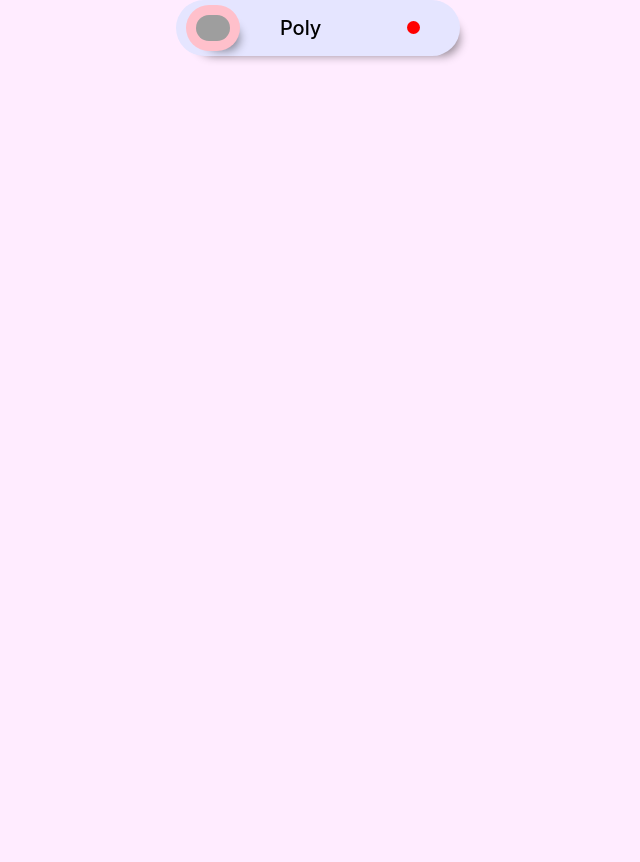
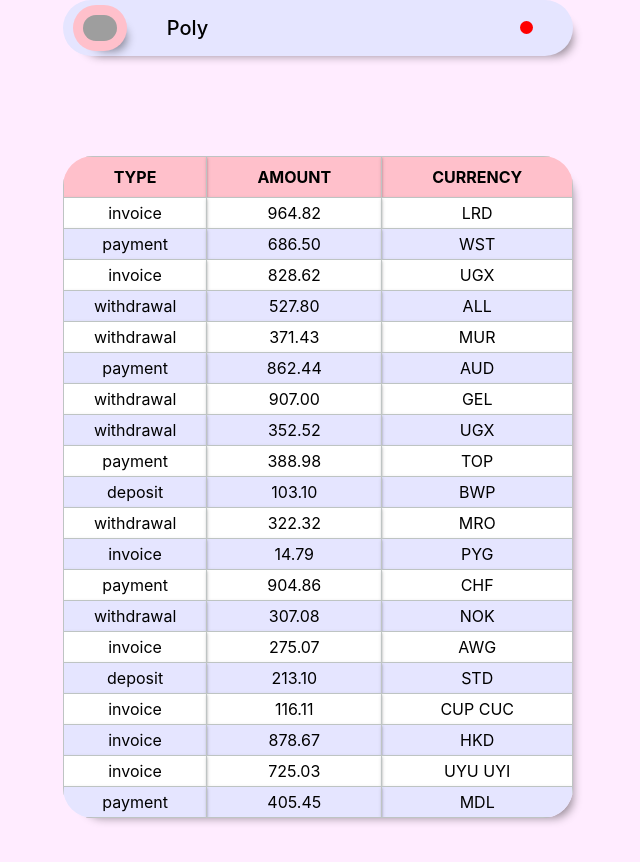
Before and after one commit to MagdalenaTyminska/React-Project-1, a React (Vite) app: page / in a window 1280 px wide. Shown: the part 1057-1919 px from the top of the page, without its empty margins (322-962 px from the left). Before the commit the page ends 1123 px from the top, so only its background shows below. Built offline with nearby package versions, Linux system fonts and the light colour scheme; grey boxes are pictures that could not be loaded.

Commit message:
added component - Transactions

```diff
--- a/src/App.tsx
+++ b/src/App.tsx
@@ -4,6 +4,8 @@
 import { Statistics } from './components/Statistics/Statistics';
 import friends from './components/FriendsList/friends.json';
 import { FriendsList } from './components/FriendsList/FriendsList';
+import items from './components/Transactions/transactionsData.json';
+import { Transactions } from './components/Transactions/Transactions';
 
 function App() {
 	return (
@@ -11,6 +13,7 @@
 			<Profile username={user.username} tag={user.tag} location={user.location} avatar={user.avatar} stats={user.stats} />
 			<Statistics title='Upload stats' stats={data} />
 			<FriendsList friends={friends} />
+			<Transactions items={items} />
 		</>
 	);
 }
--- /dev/null
+++ b/src/components/Transactions/Transactions.module.scss
@@ -0,0 +1,46 @@
+.transactions {
+	margin-top: 100px;
+	margin-bottom: 100px;
+
+	&__table {
+		border-spacing: 0;
+		box-shadow: 10px 10px 10px -10px rgba(0, 0, 0, 0.41);
+		border-collapse: collapse;
+		border-radius: 30px;
+		overflow: hidden;
+	}
+
+	&__table:hover {
+		transform: scale(1.05);
+	}
+
+	&__header {
+		background-color: pink;
+		border-top-right-radius: 30px;
+	}
+
+	&__header_cell {
+		padding: 10px 50px 10px 50px;
+		text-transform: uppercase;
+		font-weight: 400;
+		font-weight: bold;
+		border: 1px solid rgb(190, 196, 195);
+		box-shadow: 0 2px 4px 0 rgba(0, 0, 0, 0.2), 0 2px 2px 0 rgba(0, 0, 0, 0.2);
+	}
+
+	&__body_cell {
+		text-align: center;
+		padding-top: 5px;
+		padding-bottom: 5px;
+		border: 1px solid rgb(190, 196, 195);
+		box-shadow: 0 2px 4px 0 rgba(0, 0, 0, 0.2), 0 2px 2px 0 rgba(0, 0, 0, 0.2);
+	}
+
+	&__body:nth-child(2n + 1) {
+		background-color: white;
+	}
+
+	&__body:nth-child(2n) {
+		background-color: #e5e5ff;
+	}
+}
--- /dev/null
+++ b/src/components/Transactions/Transactions.tsx
@@ -0,0 +1,36 @@
+import scss from './Transactions.module.scss';
+
+type Transactions = {
+	id: string;
+	type: string;
+	amount: string;
+	currency: string;
+};
+
+type TransactionsProps = {
+	items: Transactions[];
+};
+
+export const Transactions = ({ items }: TransactionsProps) => (
+	<section className={scss.transactions}>
+		<table className={scss.transactions__table}>
+			<thead className={scss.transactions__header}>
+				<tr className={scss.transactions__header_row}>
+					<th className={scss.transactions__header_cell}>Type</th>
+					<th className={scss.transactions__header_cell}>Amount</th>
+					<th className={scss.transactions__header_cell}>Currency</th>
+				</tr>
+			</thead>
+
+			<tbody>
+				{items.map((item) => (
+					<tr key={item.id} className={scss.transactions__body}>
+						<td className={scss.transactions__body_cell}>{item.type}</td>
+						<td className={scss.transactions__body_cell}>{item.amount}</td>
+						<td className={scss.transactions__body_cell}>{item.currency}</td>
+					</tr>
+				))}
+			</tbody>
+		</table>
+	</section>
+);
--- /dev/null
+++ b/src/components/Transactions/TransactionsData.json
@@ -0,0 +1,122 @@
+[
+    {
+        "id": "1e0700a2-5183-4291-85cc-2065a036a683",
+        "type": "invoice",
+        "amount": "964.82",
+        "currency": "LRD"
+    },
+    {
+        "id": "a30f821b-4d25-4ff0-abdd-e340b3f0dd2b",
+        "type": "payment",
+        "amount": "686.50",
+        "currency": "WST"
+    },
+    {
+        "id": "44dca67a-8e5a-4798-bf8e-b15efd4e1abd",
+        "type": "invoice",
+        "amount": "828.62",
+        "currency": "UGX"
+    },
+    {
+        "id": "ea8ed3dc-2b68-4a53-905a-53ecb0adef33",
+        "type": "withdrawal",
+        "amount": "527.80",
+        "currency": "ALL"
+    },
+    {
+        "id": "ea76146a-0b00-4b80-bc02-a8c822176712",
+        "type": "withdrawal",
+        "amount": "371.43",
+        "currency": "MUR"
+    },
+    {
+        "id": "63ca02f9-d637-46b5-9237-f3b24425e029",
+        "type": "payment",
+        "amount": "862.44",
+        "currency": "AUD"
+    },
+    {
+        "id": "ed0263e8-59a5-4bf1-87e0-2bb88e53dc34",
+        "type": "withdrawal",
+        "amount": "907.00",
+        "currency": "GEL"
+    },
+    {
+        "id": "6013bad0-750c-4691-8bc2-d8f2b43969c4",
+        "type": "withdrawal",
+        "amount": "352.52",
+        "currency": "UGX"
+    },
+    {
+        "id": "252c7be4-8b06-4fa7-8d42-61fb835b70d5",
+        "type": "payment",
+        "amount": "388.98",
+        "currency": "TOP"
+    },
+    {
+        "id": "4eaab41b-b967-40ac-82ed-85fc66f646f1",
+        "type": "deposit",
+        "amount": "103.10",
+        "currency": "BWP"
+    },
+    {
+        "id": "9648a350-8469-42d5-8bf3-18090de5fe67",
+        "type": "withdrawal",
+        "amount": "322.32",
+        "currency": "MRO"
+    },
+    {
+        "id": "9c5c25fb-1a95-4b2f-8d1f-4c4426d677cc",
+        "type": "invoice",
+        "amount": "14.79",
+        "currency": "PYG"
+    },
+    {
+        "id": "43ef232c-80e9-4d6f-b48a-b22405620de3",
+        "type": "payment",
+        "amount": "904.86",
+        "currency": "CHF"
+    },
+    {
+        "id": "5161682e-e620-4019-ab0a-24ceb10fbd20",
+        "type": "withdrawal",
+        "amount": "307.08",
+        "currency": "NOK"
+    },
+    {
+        "id": "7b119d71-42e6-4c42-a141-6818b07bb9ff",
+        "type": "invoice",
+        "amount": "275.07",
+        "currency": "AWG"
+    },
+    {
+        "id": "a4f65722-65c4-4c28-b1f4-b8ed988bb205",
+        "type": "deposit",
+        "amount": "213.10",
+        "currency": "STD"
+    },
+    {
+        "id": "c6e5784b-0ca3-48d6-86e5-b5128af5a523",
+        "type": "invoice",
+        "amount": "116.11",
+        "currency": "CUP CUC"
+    },
+    {
+        "id": "c9ebed6a-3a02-4b49-ac0d-0534b51f2bfd",
+        "type": "invoice",
+        "amount": "878.67",
+        "currency": "HKD"
+    },
+    {
+        "id": "a4a98b0e-b22c-438b-9f83-de2df52110c8",
+        "type": "invoice",
+        "amount": "725.03",
+        "currency": "UYU UYI"
+    },
+    {
+        "id": "b39bfa7a-0166-4c47-94d6-87d20590f746",
+        "type": "payment",
+        "amount": "405.45",
+        "currency": "MDL"
+    }
+]
```
